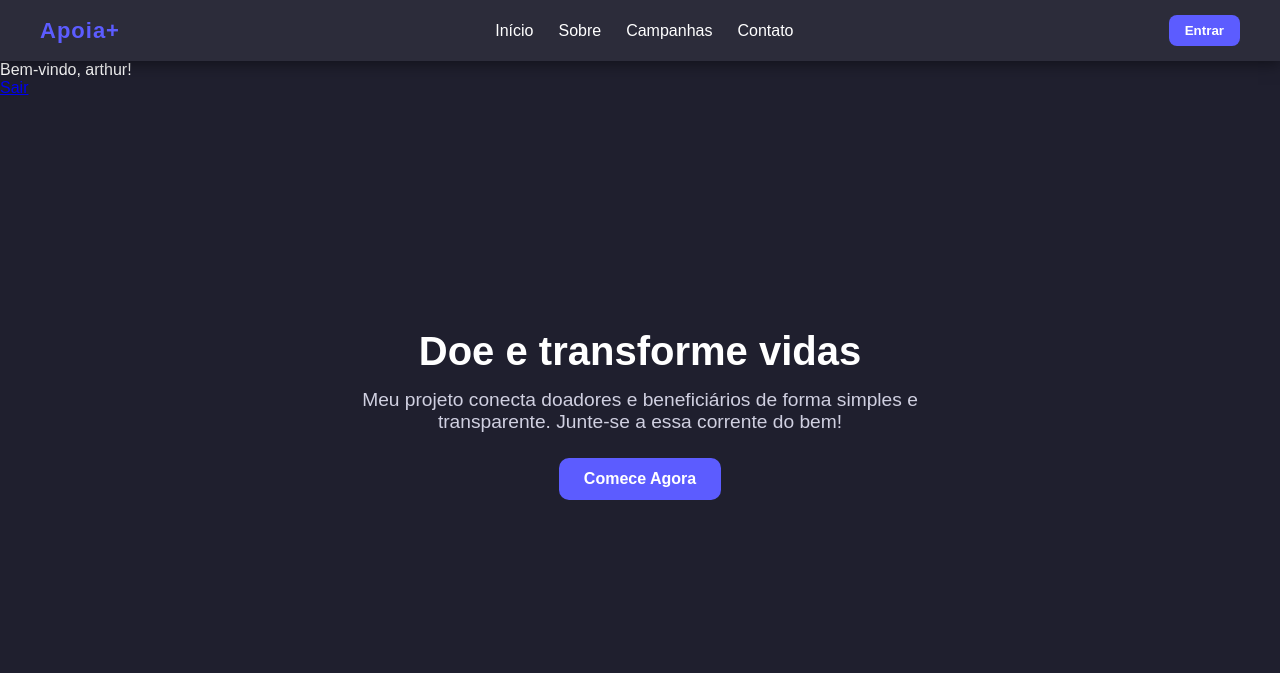
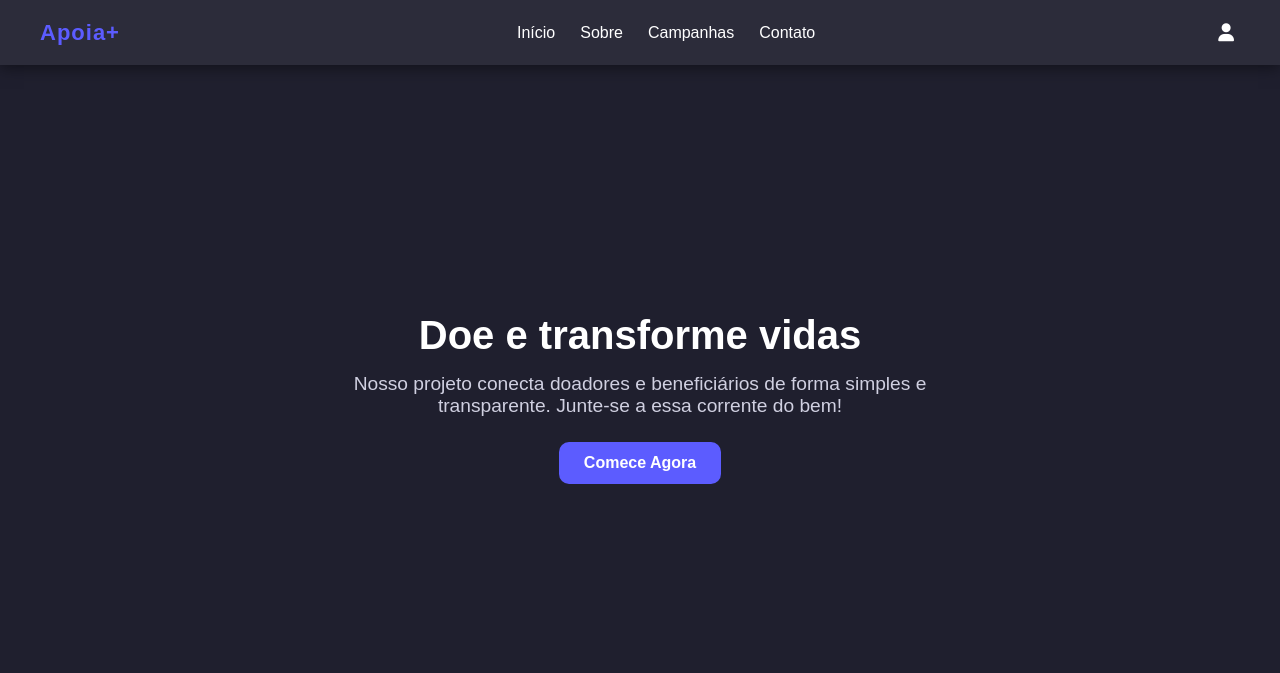
Before and after one commit to Arthur-Fortunato/Projeto_doacao, a Django app: page / in a window 1280 px wide. Shown: the top 673 px of the page. Run offline with Django 5.2, Linux system fonts and the light colour scheme; a user stored in the database is signed in.

Commit message:
mudanças na home page e começo da adição da página de redefinição de senha

```diff
--- a/projeto/contas/urls.py
+++ b/projeto/contas/urls.py
@@ -1,9 +1,13 @@
-# contas/urls.py
 from django.urls import path
+from django.contrib.auth import views as auth_views
 from . import views
 
 urlpatterns = [
     path('login/', views.login_view, name='login'),
     path('cadastro/', views.cadastro_view, name='cadastro'),
     path('logout/', views.logout_view, name='logout'),
+    path('redefinir_senha/', auth_views.PasswordResetView.as_view(template_name = 'contas/redefinicao.html'), name='redefinir_senha'),
+    path('redefinir-senha/enviado/', auth_views.PasswordResetDoneView.as_view(template_name='contas/redefinir_senha_enviado.html'), name='password_reset_done'),
+    path('redefinir-senha/<uidb64>/<token>/', auth_views.PasswordResetConfirmView.as_view(template_name='contas/nova_senha.html'), name='password_reset_confirm'),
+    path('redefinir-senha/concluido/', auth_views.PasswordResetCompleteView.as_view(template_name='contas/redefinir_sucesso.html'), name='password_reset_complete'),
 ]
--- a/projeto/home/static/home/css/home.css
+++ b/projeto/home/static/home/css/home.css
@@ -56,6 +56,7 @@ nav ul li a:hover {
   color: white;
   cursor: pointer;
   transition: background-color 0.3s;
+  text-decoration: none;
 }
 
 .user-btn:hover {
@@ -123,3 +124,65 @@ footer .social a:hover {
   color: #5c5cff;
   transform: scale(1.2);
 }
+
+.user-menu {
+  position: relative;
+  display: inline-block;
+}
+
+.user-btn i {
+  font-size: 18px;
+}
+
+.user-menu .user-btn {
+  background: none;
+  border: none;
+  padding: 6px;
+  border-radius: 50%;
+  color: white;
+  font-size: 20px;
+  cursor: pointer;
+  transition: color 0.3s, background-color 0.3s;
+}
+
+.user-menu .user-btn:hover {
+  color: #5c5cff;
+  background-color: rgba(92, 92, 255, 0.1);
+}
+
+.dropdown {
+  display: none;
+  position: absolute;
+  right: 0;
+  top: 45px;
+  background-color: #3a3a4f;
+  border-radius: 10px;
+  padding: 10px 15px;
+  min-width: 130px;
+  text-align: right;
+  box-shadow: 0 4px 10px rgba(0, 0, 0, 0.4);
+  z-index: 10;
+}
+
+.dropdown p {
+  margin: 0 0 8px;
+  font-weight: bold;
+  color: #d0d0e1;
+  font-size: 14px;
+}
+
+.dropdown a {
+  color: #fff;
+  text-decoration: none;
+  display: block;
+  padding: 5px 0;
+  transition: color 0.3s;
+}
+
+.dropdown a:hover {
+  color: #5c5cff;
+}
+
+.user-menu.active .dropdown {
+  display: block;
+}
--- a/projeto/home/static/home/js/home.js
+++ b/projeto/home/static/home/js/home.js
@@ -1,3 +1,15 @@
-function irParaCadastro() {
-  window.location.href = "../cadastro_login/cadastro.html";
-}
+document.addEventListener('DOMContentLoaded', () => {
+  const userMenu = document.querySelector('.user-menu');
+  if (userMenu) {
+    const button = userMenu.querySelector('.user-btn');
+    button.addEventListener('click', () => {
+      userMenu.classList.toggle('active');
+    });
+
+    document.addEventListener('click', (e) => {
+      if (!userMenu.contains(e.target)) {
+        userMenu.classList.remove('active');
+      }
+    });
+  }
+});
--- a/projeto/home/templates/home/home.html
+++ b/projeto/home/templates/home/home.html
@@ -13,23 +13,35 @@
 <body>
   <nav>
     <div class="logo">Apoia+</div>
+
     <ul>
       <li><a href="#">Início</a></li>
       <li><a href="#">Sobre</a></li>
       <li><a href="#">Campanhas</a></li>
       <li><a href="#">Contato</a></li>
     </ul>
-    <button class="user-btn" onclick="">Entrar</button>
+
+    {% if request.user.is_authenticated %}
+    <div class="user-menu">
+      <button class="user-btn">
+        <i class="fa-solid fa-user"></i>
+      </button>
+      <div class="dropdown">
+        <p>{{ request.user.username }}</p>
+        <a href="{% url 'logout' %}">Sair</a>
+      </div>
+    </div>
+    {% else %}
+    <a href="{% url 'login' %}" class="user-btn">Entrar</a>
+    {% endif %}
   </nav>
-
-  <p>Bem-vindo, {{ request.user.username }}!</p>
-  <a href="{% url 'logout' %}">Sair</a>
 
   <section class="sect-class">
     <h1>Doe e transforme vidas</h1>
-    <p>Meu projeto conecta doadores e beneficiários de forma simples e transparente.
+    <p>Nosso projeto conecta doadores e beneficiários de forma simples e transparente.
       Junte-se a essa corrente do bem!</p>
-    <a href="../cadastro_login/cadastro.html" class="botao-link-section">Comece Agora</a>
+
+    <a href="{% url 'cadastro' %}" class="botao-link-section">Comece Agora</a>
   </section>
 
   <footer>
@@ -40,9 +52,9 @@
       <a href="https://facebook.com" title="Facebook" target="_blank" rel="noopener noreferrer">
         <i class="fab fa-facebook"></i>
       </a>
+    </div>
   </footer>
 
   <script src="{% static 'home/js/home.js' %}"></script>
 </body>
-
 </html>
--- a/projeto/home/views.py
+++ b/projeto/home/views.py
@@ -1,6 +1,5 @@
 from django.shortcuts import render
 from django.contrib.auth.decorators import login_required
 
-@login_required(login_url='login')
 def load_home_page(request):
     return render(request, "home/home.html")
--- a/projeto/projeto/settings.py
+++ b/projeto/projeto/settings.py
@@ -10,6 +10,7 @@ DEBUG = True
 
 ALLOWED_HOSTS = ['*']
 
+EMAIL_BACKEND = 'django.core.mail.backends.console.EmailBackend' # tem q trocar isso aqui dps
 
 INSTALLED_APPS = [
     'django.contrib.admin',
```
Also changed, not shown: projeto/contas/templates/contas/login.html (+6 -1 lines), projeto/contas/views.py (+15 -1 lines), projeto/contas/static/contas/css/login.css (renamed from projeto/contas/static/contas/css/cadastro.css), projeto/db.sqlite3.
